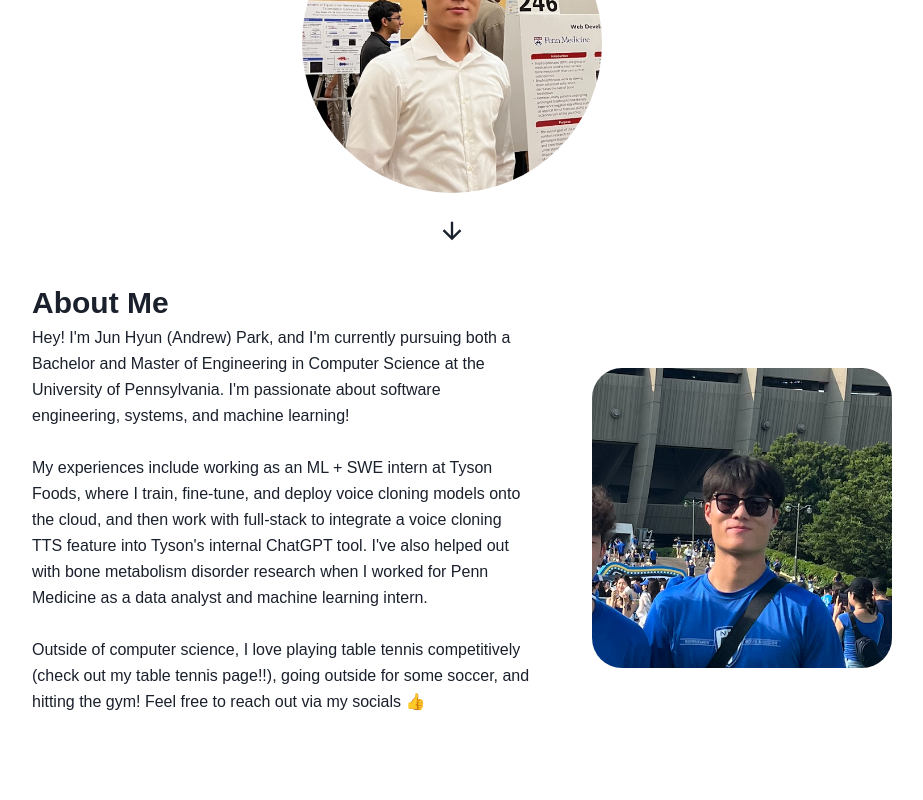
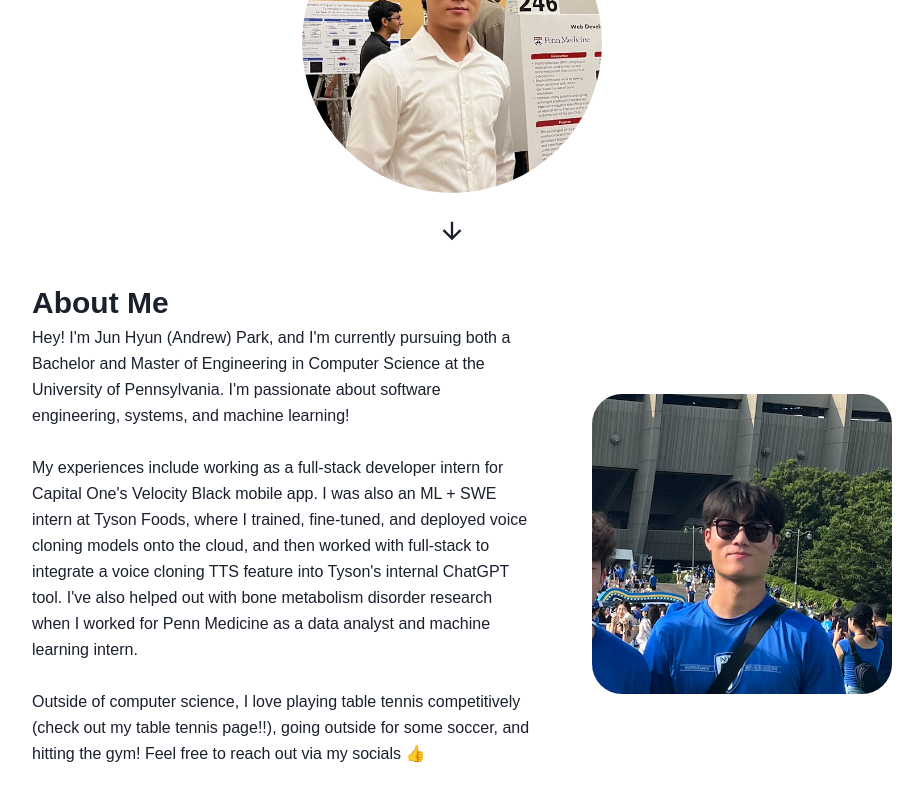
Before and after one commit to junhyunpark0126/personalsite, a React (Create React App) app: page / in a window 1280 px wide. Shown: the part 410-1210 px from the top of the page, without its empty margins (188-1111 px from the left). Before the commit the page ends 1165 px from the top, so only its background shows below. Built offline with nearby package versions, Linux system fonts and the light colour scheme.

Commit message:
update: summer 2025 internship

```diff
--- a/src/pages/HomePage.js
+++ b/src/pages/HomePage.js
@@ -63,8 +63,9 @@ export default function HomePage() {
 
                   <br /> <br />
 
-                  My experiences include working as an ML + SWE intern at Tyson Foods, where I train, fine-tune, and
-                  deploy voice cloning models onto the cloud, and then work with full-stack to integrate a voice cloning TTS
+                  My experiences include working as a full-stack developer intern for Capital One's Velocity Black mobile app. I was also
+                  an ML + SWE intern at Tyson Foods, where I trained, fine-tuned, and
+                  deployed voice cloning models onto the cloud, and then worked with full-stack to integrate a voice cloning TTS
                   feature into Tyson's internal ChatGPT tool. I've also helped out with bone
                   metabolism disorder research when I worked for Penn Medicine as a data analyst and machine learning intern.
 
```
